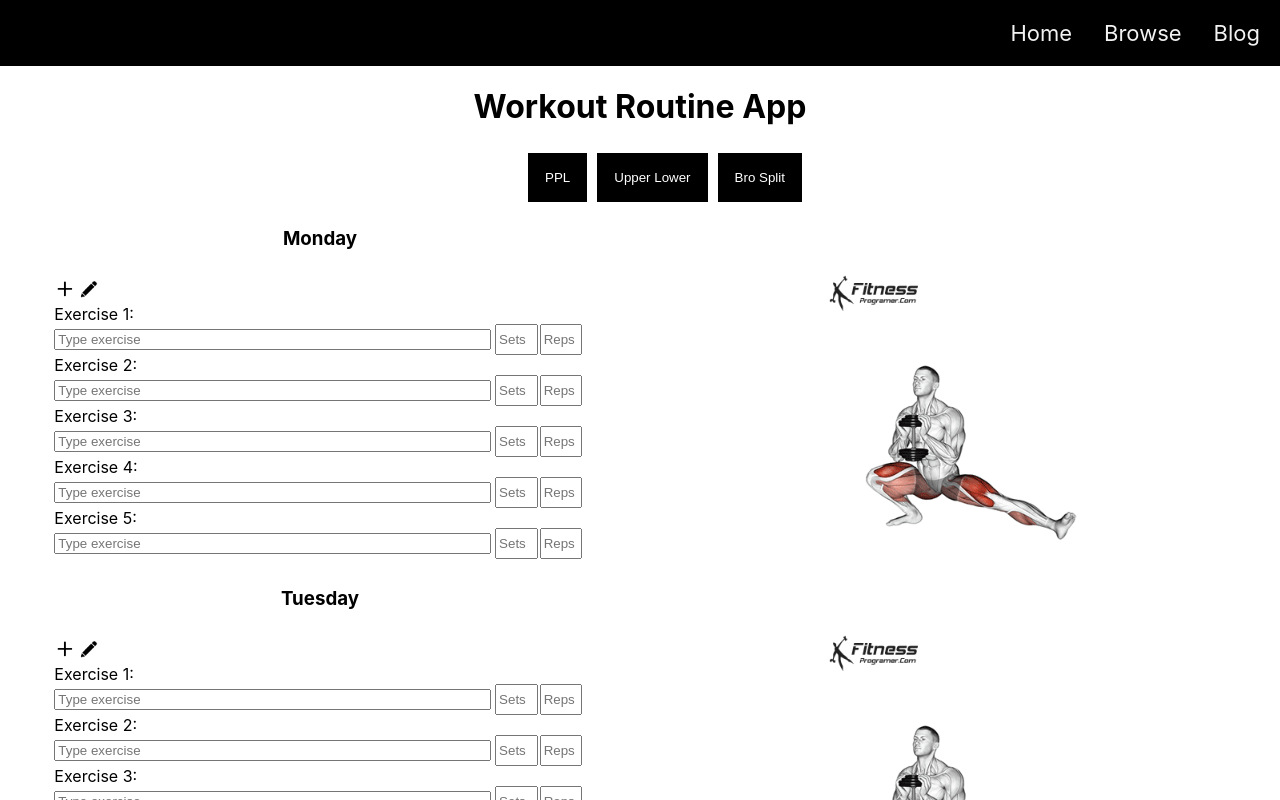
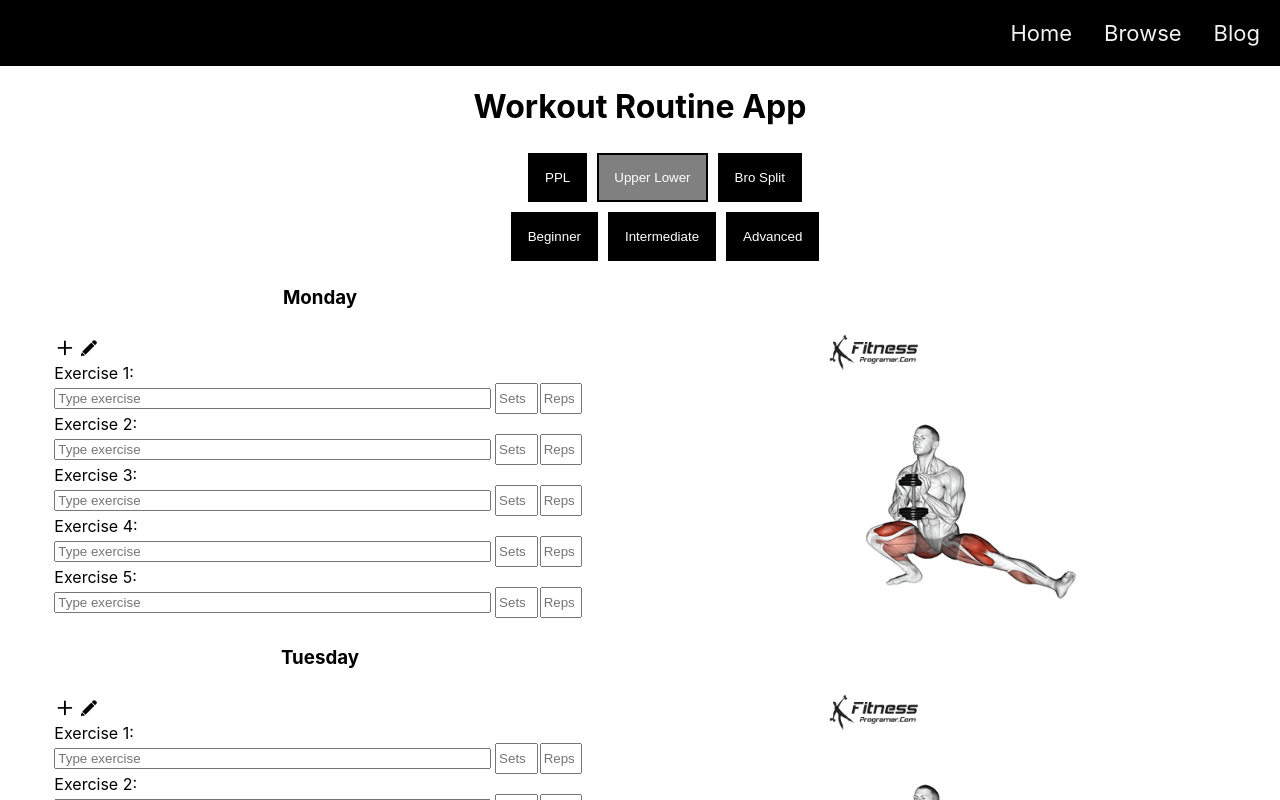
Before and after one commit to Fraylin123/WorkoutRoutineApp, a React (Create React App) app: page / in a window 1280 px wide. Both pictures are taken after a click on the button "Upper Lower". Shown: the top 800 px of the page. Built offline with nearby package versions, Linux system fonts and the light colour scheme.

Commit message:
Fixed buttons

```diff
--- a/src/App.css
+++ b/src/App.css
@@ -31,10 +31,6 @@
 
 .routineType button:hover, .fitnessLevel button:hover{
  background-color: gray;
-}
-
-.fitnessLevel {
-  display:none;
 }
 
 .mainContainer{
--- a/src/App.js
+++ b/src/App.js
@@ -7,30 +7,39 @@ import { useState } from "react";
 
 
 function App() {
-    const [routineValues, setRoutineValues] = useState([false,false,false])
-    const [fitnessValues, setFitnessValues] = useState([false,false,false])
+    const [routineValues, setRoutineValues] = useState([false,false,false]);
+    const [fitnessValues, setFitnessValues] = useState([false,false,false]);
 
-    const handleClick = (event) => {
-        setRoutineValues([])
-        alert("Button clicked");
-        alert("The value is: " + event.target.value);
+    const handleRoutineClick = (index) => {
+        setRoutineValues((prev) => {
+            return prev.map((_,i) => i === index);
+        });
+    }
 
+    const handleFitnessClick = (index) => {
+        setFitnessValues((prev) => {
+            return prev.map((_,i) => i === index);
+        });
     }
+
+
     return (
         <>
             <Navigation />
             <h1 style={{ textAlign: 'center' }}>Workout Routine App</h1>
             <div className='routineType'>
-                <button onClick={handleClick} >PPL</button>
-                <button onClick={handleClick}>Upper Lower</button>
-                <button onClick={handleClick}>Bro Split</button>
+                <button onClick={() => handleRoutineClick(0)} style={{backgroundColor: routineValues[0] ? 'gray': 'black'}}>PPL</button>
+                <button onClick={() => handleRoutineClick(1)} style={{backgroundColor: routineValues[1] ? 'gray': 'black'}}>Upper Lower</button>
+                <button onClick={() => handleRoutineClick(2)} style={{backgroundColor: routineValues[2] ? 'gray': 'black'}}>Bro Split</button>
             </div>
-
+        {routineValues.some(value => value === true) && (
             <div className="fitnessLevel">
-                <button>Beginner</button>
-                <button>Intermediate</button>
-                <button>Advanced</button>
+                <button onClick={() => handleFitnessClick(0)} style={{backgroundColor: fitnessValues[0] ? 'gray': 'black'}}>Beginner</button>
+                <button onClick={() => handleFitnessClick(1)} style={{backgroundColor: fitnessValues[1] ? 'gray': 'black'}}>Intermediate</button>
+                <button onClick={() => handleFitnessClick(2)} style={{backgroundColor: fitnessValues[2] ? 'gray': 'black'}}>Advanced</button>
             </div>
+        )
+        }
 
             <div className='mainContainer'>
                 <h3>Monday</h3>
```
